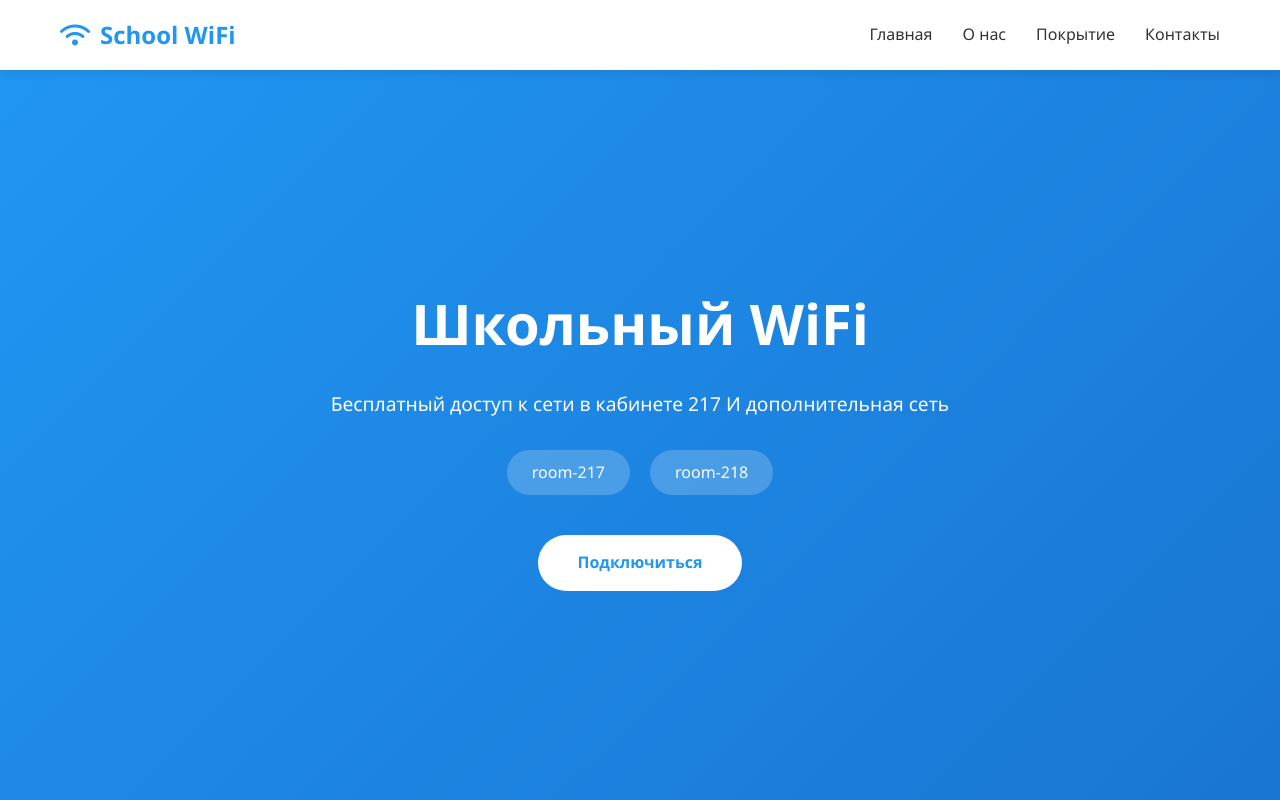
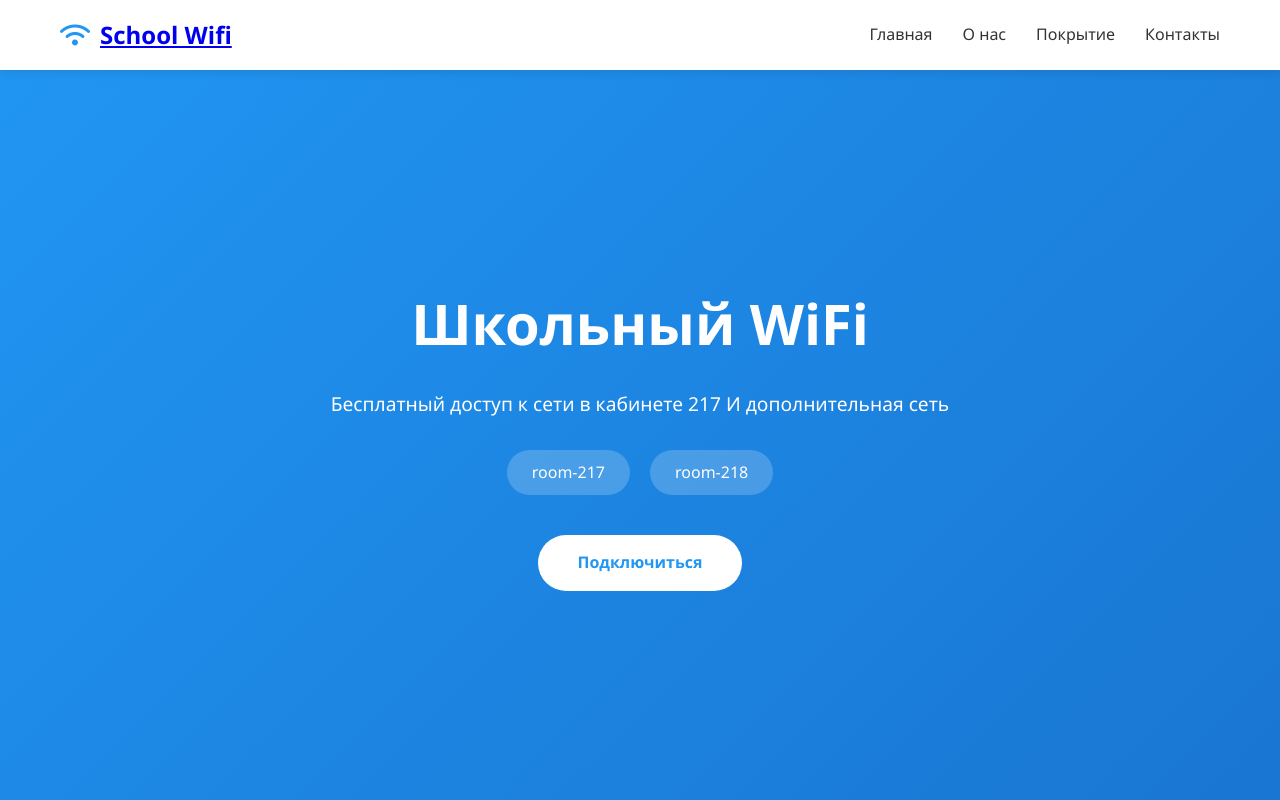
Before and after one commit to Mavox-ID/wifiwork.pp.ua, a plain HTML site: page index.html in a window 1280 px wide. Shown: the top 800 px of the page. Drawn offline with Linux system fonts and the light colour scheme.

Commit message:
Updated website design

```diff
--- a/index.html
+++ b/index.html
@@ -3,7 +3,7 @@
 <head>
     <meta charset="UTF-8">
     <meta name="viewport" content="width=device-width, initial-scale=1.0">
-    <title>School WiFi - room-217/218</title>
+    <title>School WiFi - VM</title>
     <link rel="shortcut icon" type="image/x-icon" href="images/wifi-icon.ico">
     <link rel="stylesheet" href="style.css">
     <link rel="stylesheet" href="https://cdnjs.cloudflare.com/ajax/libs/font-awesome/6.0.0/css/all.min.css">
@@ -13,7 +13,7 @@
         <div class="nav-container">
             <div class="logo">
                 <i class="fas fa-wifi"></i>
-                <span>School WiFi</span>
+                <span><p><a href="https://wifiwork.pp.ua">School Wifi</a></p></span>
             </div>
             <ul class="nav-links">
                 <li><a href="#home">Главная</a></li>
```
